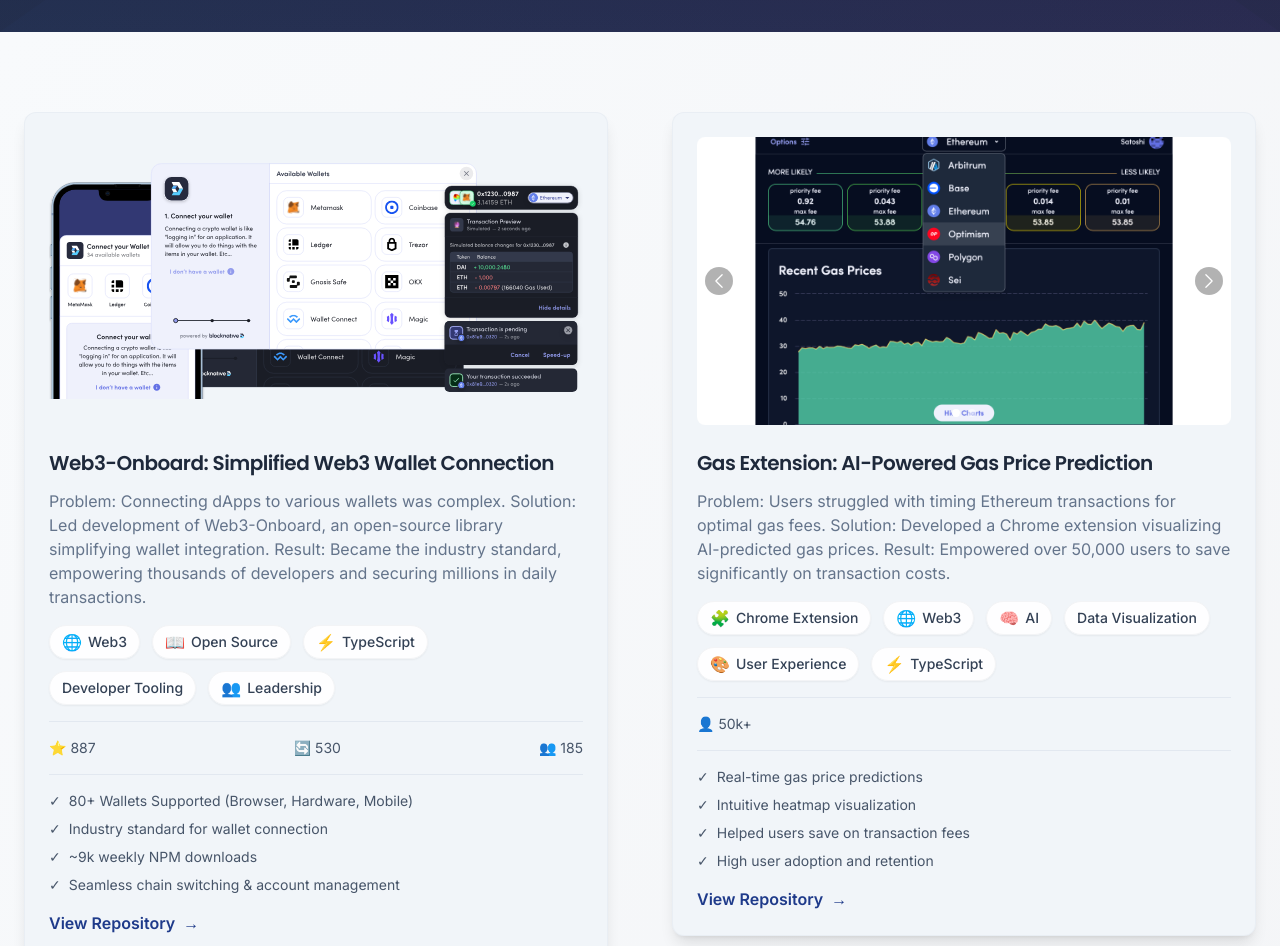
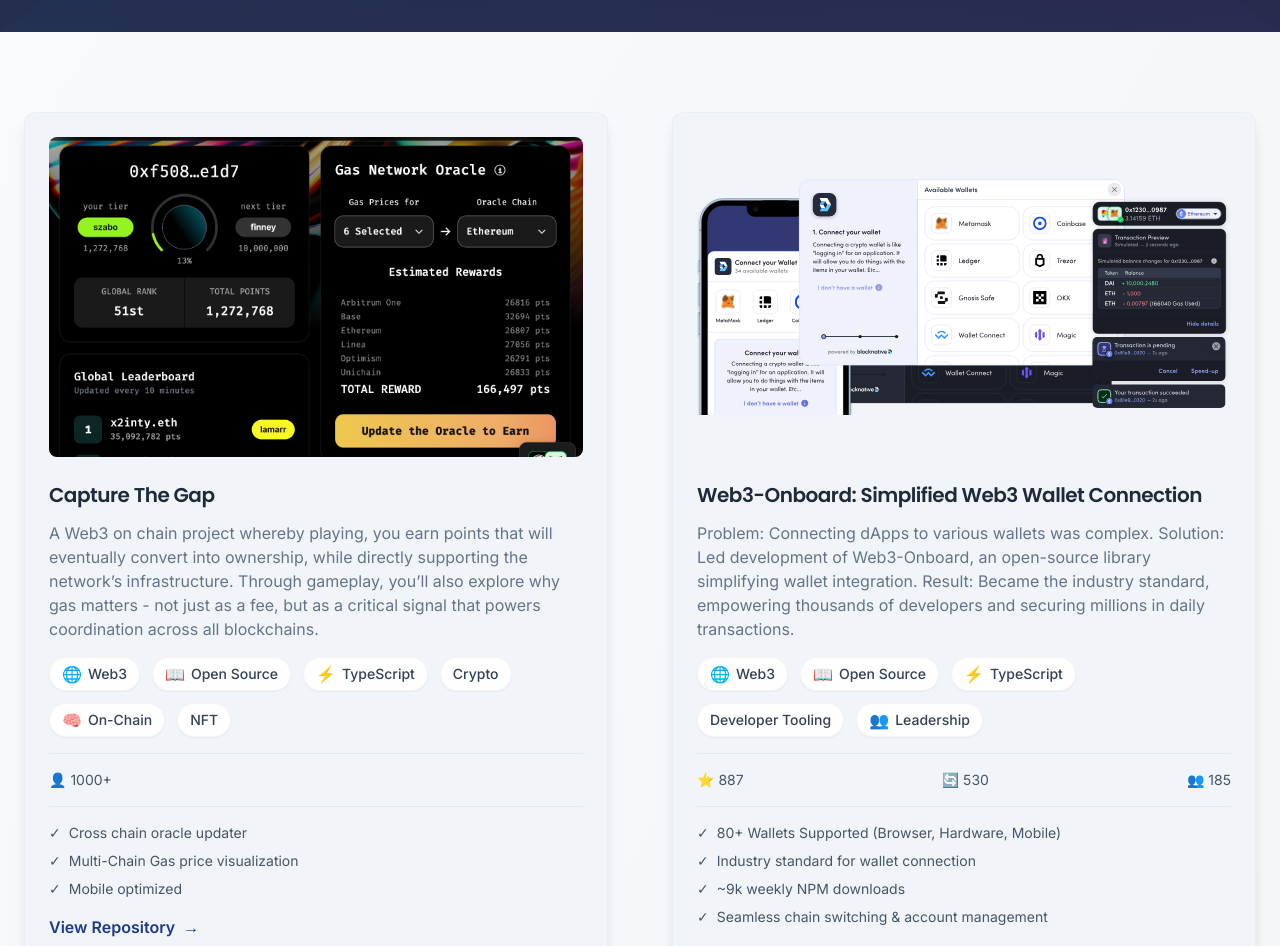
Before and after one commit to Adamj1232/summit-software-works, a React (Create React App) app: page /projects in a window 1280 px wide. Shown: the part 420-1366 px from the top of the page. Built offline with nearby package versions, Linux system fonts and the light colour scheme; a web font is replaced by a local one.

Commit message:
Capture the gap added

```diff
--- a/src/pages/Projects.jsx
+++ b/src/pages/Projects.jsx
@@ -7,6 +7,7 @@
 import gasExt1 from "../assets/projects/gas-extension/ext_screenshot.png";
 import gasExt2 from "../assets/projects/gas-extension/ext_screenshot_heat.png";
 import dt4Image from "../assets/projects/dt4.png"; // Assuming dt4.png exists here
+import captureTheGap from "../assets/projects/capture-the-gap.png";
 
 // --- Simple Carousel Component ---
 const ImageCarousel = ({ images, alt, projectColor }) => {
@@ -159,7 +160,7 @@
       whileHover={{ y: -5 }}
       whileTap={{ scale: 0.98 }}
     >
-      <div className="relative aspect-w-16 aspect-h-9 mb-6 rounded-lg overflow-hidden h-72">
+      <div className="relative aspect-w-16 aspect-h-9 mb-6 rounded-lg overflow-hidden h-80">
         {/* Conditional Rendering: Carousel or Single Image */}
         {Array.isArray(project.image) ? (
           <ImageCarousel
@@ -201,7 +202,9 @@
         {project.title}
       </motion.h3>
 
-      <p className="text-mountain-500 dark:text-mountain-200 mb-4">{project.description}</p>
+      <p className="text-mountain-500 dark:text-mountain-200 mb-4">
+        {project.description}
+      </p>
 
       <div className="flex flex-wrap gap-3">
         {project.tags.map((tag, tagIndex) => {
@@ -260,9 +263,7 @@
                 {icon && <span className="text-base leading-none">{icon}</span>}
 
                 {/* Tag text */}
-                <span
-                  className="text-sm font-medium text-mountain-700 dark:bg-mountain-200 dark:text-mountain-600"
-                >
+                <span className="text-sm font-medium text-mountain-700 dark:bg-mountain-200 dark:text-mountain-600">
                   {tag}
                 </span>
               </div>
@@ -369,6 +370,23 @@
   }, []); // Corrected dependency array for handleMouseMove
 
   const projects = [
+    {
+      title: "Capture The Gap",
+      description:
+        "A Web3  on chain project whereby playing, you earn points that will eventually convert into ownership, while directly supporting the network’s infrastructure. Through gameplay, you’ll also explore why gas matters - not just as a fee, but as a critical signal that powers coordination across all blockchains.",
+      image: captureTheGap, // Keep single SVG for this one
+      tags: ["Web3", "Open Source", "TypeScript", "Crypto", "On-Chain", "NFT"],
+      link: "https://game.gas.network/",
+      color: "from-blue-500 to-indigo-500",
+      stats: {
+        users: "1000+",
+      },
+      metrics: [
+        "Cross chain oracle updater",
+        "Multi-Chain Gas price visualization",
+        "Mobile optimized"
+      ],
+    },
     {
       title: "Web3-Onboard: Simplified Web3 Wallet Connection",
       description:
@@ -677,7 +695,13 @@
               </div>
 
               {/* Content Area: Iframe or Image/Carousel */}
-              <div className={`mb-6 ${selectedProject.demoUrl ? 'h-[70vh] max-w-4xl mx-auto' : 'aspect-video'} bg-gray-100 rounded-lg overflow-hidden`}>
+              <div
+                className={`mb-6 ${
+                  selectedProject.demoUrl
+                    ? "h-[70vh] max-w-4xl mx-auto"
+                    : "aspect-video"
+                } bg-gray-100 rounded-lg overflow-hidden`}
+              >
                 {" "}
                 {/* Fixed aspect ratio container */}
                 {selectedProject.demoUrl ? (
@@ -687,8 +711,8 @@
                     className="w-full h-full border-0 [scrollbar-width:thin] [scrollbar-color:theme(colors.mountain.400)_transparent] hover:[scrollbar-color:theme(colors.mountain.500)_transparent]"
                     style={{
                       // Webkit scrollbar styles
-                      '--scrollbar-width': '8px',
-                      '--scrollbar-height': '8px',
+                      "--scrollbar-width": "8px",
+                      "--scrollbar-height": "8px",
                     }}
                     allow="accelerometer; autoplay; clipboard-write; encrypted-media; gyroscope; picture-in-picture"
                     allowFullScreen
```
Also changed, not shown: src/assets/projects/capture-the-gap.png (added).
